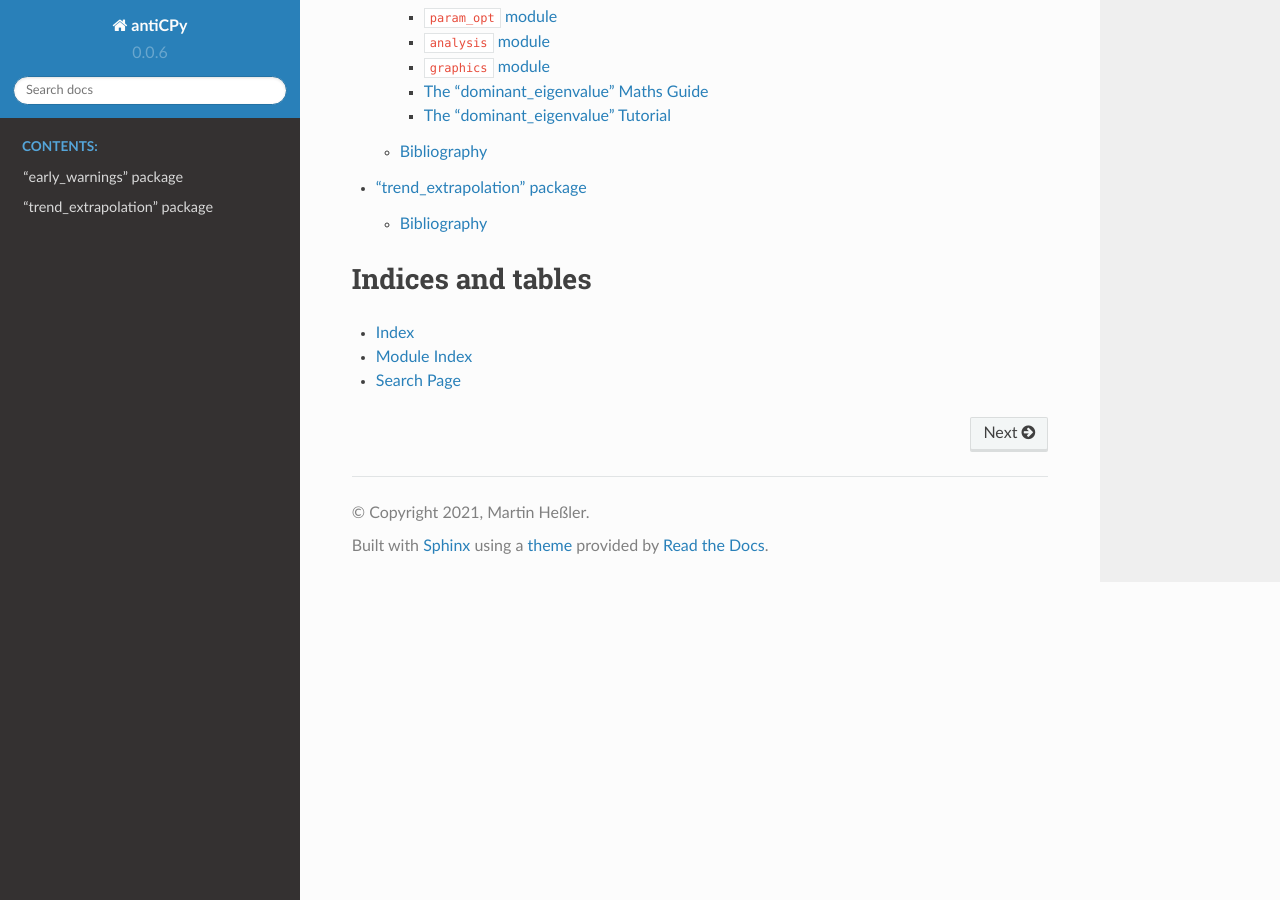
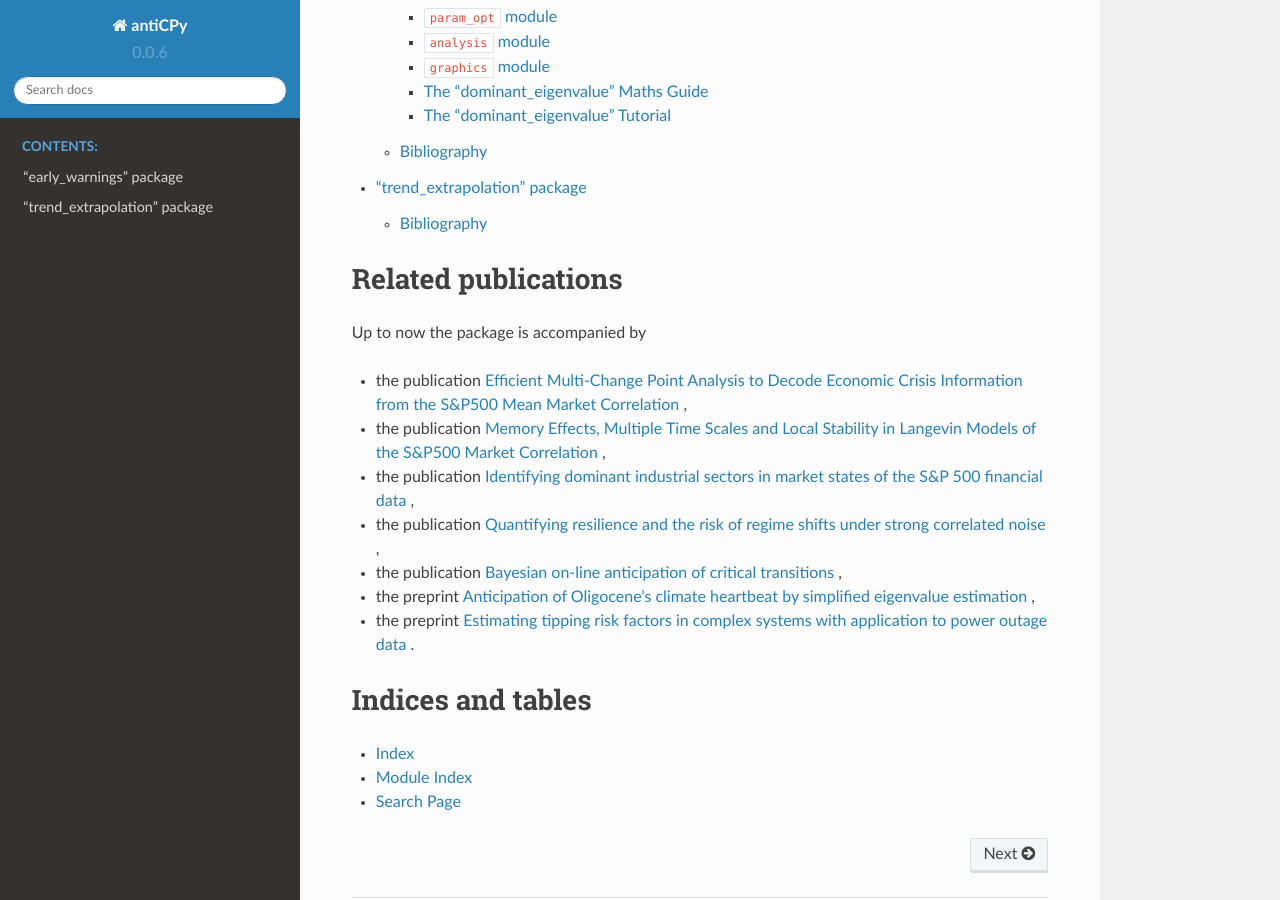
Before and after one commit to MartinHessler/antiCPy, a Sphinx documentation site: the page built from docs/index.rst, in a window 1280 px wide and 900 px high, scrolled down 1355 px. Built offline with Sphinx 7.4.7 and the Read the Docs theme 2.0.0, drawn with Linux system fonts in a browser that asks for light colours.

Commit message:
Update the package information in readme.md and update the related publication list.

```diff
--- a/docs/index.rst
+++ b/docs/index.rst
@@ -28,6 +28,7 @@ You can find the `package on github <https://github.com/MartinHessler/antiCPy>`_
 
 Citing `antiCPy`
 ===============
+
 If you use antiCPy's `drift_slope` measure, please cite
 
 Martin Heßler et al. Bayesian on-line anticipation of critical transitions. New J. Phys. (2022). https://doi.org/10.1088/1367-2630/ac46d4.
@@ -52,7 +53,18 @@ The package can be installed via ::
    early_warnings/early_warnings
    trend_extrapolation/trend_extrapolation
 
+Related publications
+====================
+Up to now the package is accompanied by
 
+-  the publication `Efficient Multi-Change Point Analysis to Decode Economic Crisis Information from the S&P500 Mean Market Correlation <https://www.mdpi.com/1099-4300/25/9/1265>`_ ,
+-  the publication `Memory Effects, Multiple Time Scales and Local Stability in Langevin Models of the S&P500 Market Correlation <https://www.mdpi.com/1099-4300/25/9/1257>`_ ,
+-  the publication `Identifying dominant industrial sectors in market states of the S&P 500 financial data <https://iopscience.iop.org/article/10.1088/1742-5468/accce0>`_ ,
+-  the publication `Quantifying resilience and the risk of regime shifts under strong correlated noise <https://academic.oup.com/pnasnexus/article/2/2/pgac296/6960580>`_ ,
+-  the publication `Bayesian on-line anticipation of critical transitions <https://iopscience.iop.org/article/10.1088/1367-2630/ac46d4>`_ ,
+
+- the preprint `Anticipation of Oligocene's climate heartbeat by simplified eigenvalue estimation <https://arxiv.org/abs/2309.14179>`_ ,
+- the preprint `Estimating tipping risk factors in complex systems with application to power outage data <https://arxiv.org/abs/2212.06780>`_ .
 
 Indices and tables
 ==================
```
Also changed, not shown: README.md (+32 -11 lines).
